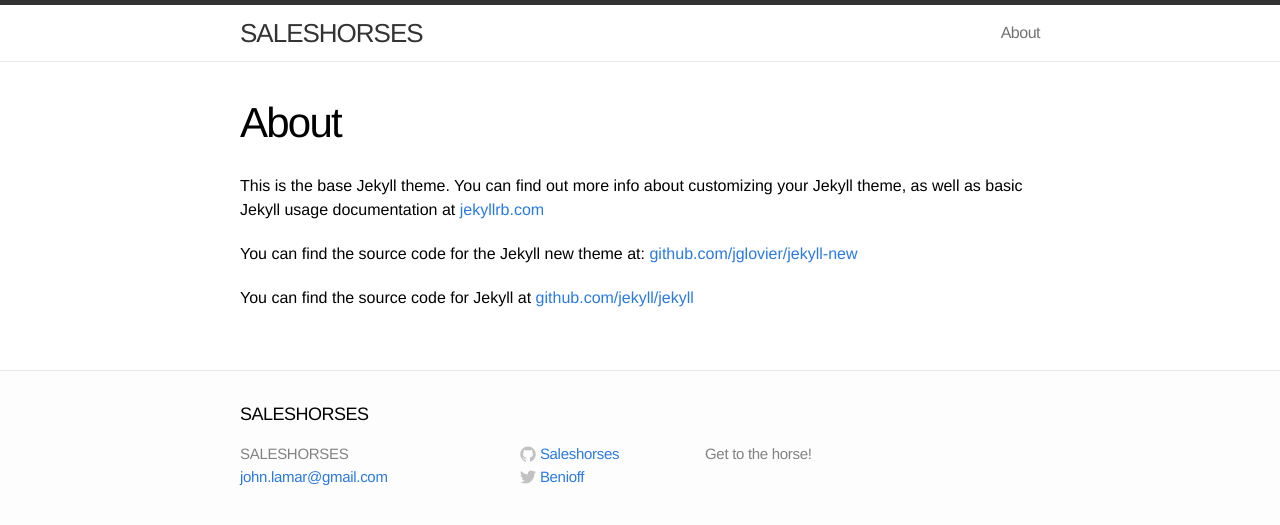
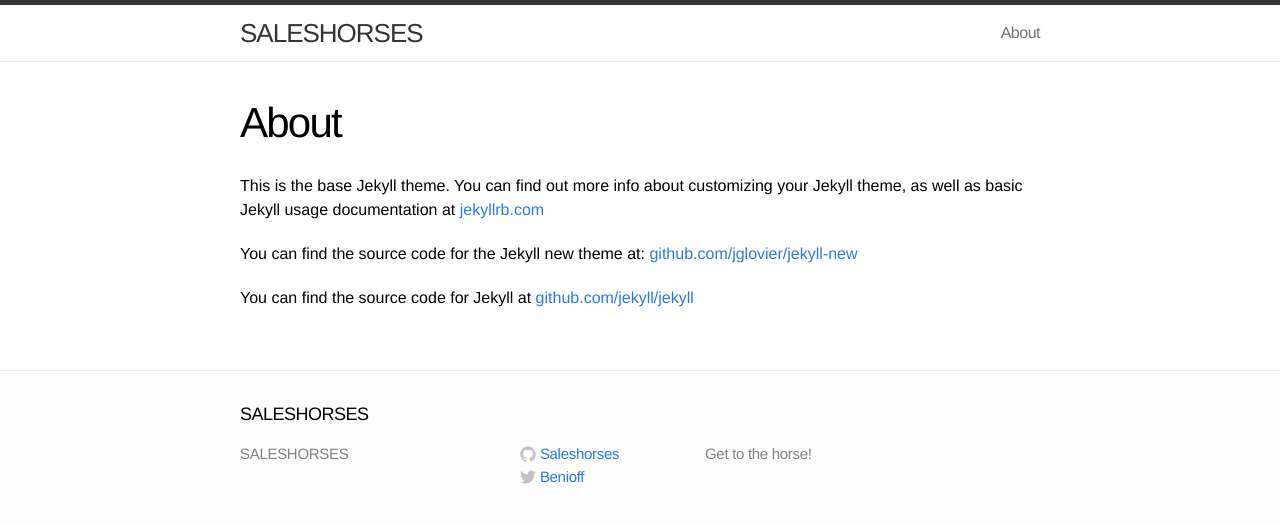
Before and after one commit to Saleshorses/saleshorses.github.io, a Jekyll site: the page built from about.md, in a window 1280 px wide. Shown: the top 525 px of the page. Built offline with Jekyll 4.4.1, drawn with Linux system fonts in a browser that asks for light colours; some of the changed lines change nothing that is shown.

Commit message:
Update _config.yml

```diff
--- a/_config.yml
+++ b/_config.yml
@@ -1,9 +1,9 @@
 # Site settings
 title: SALESHORSES
-email: john.lamar@gmail.com
+#email: john.lamar@gmail.com
 description: "Get to the horse!"
 baseurl: ""
-url: "http://saleshorse.space"
+#url: "http://saleshorse.space"
 twitter_username: Benioff
 github_username:  Saleshorses
 
```
